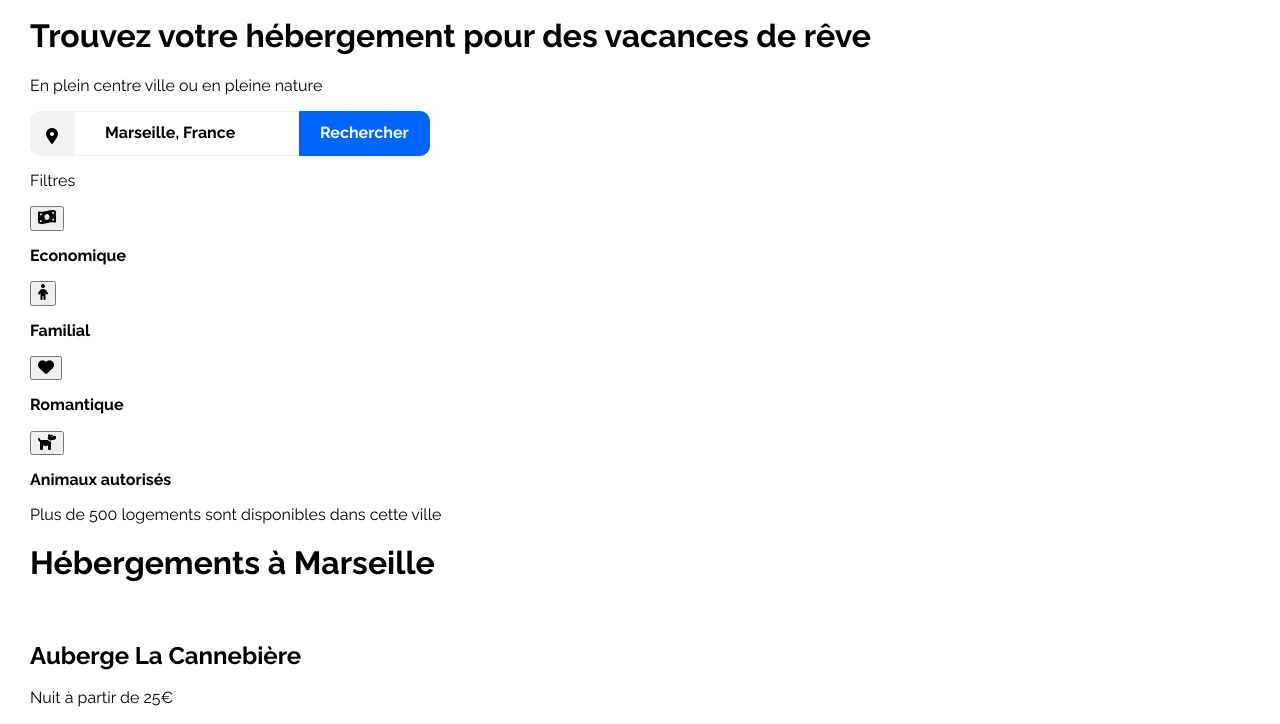
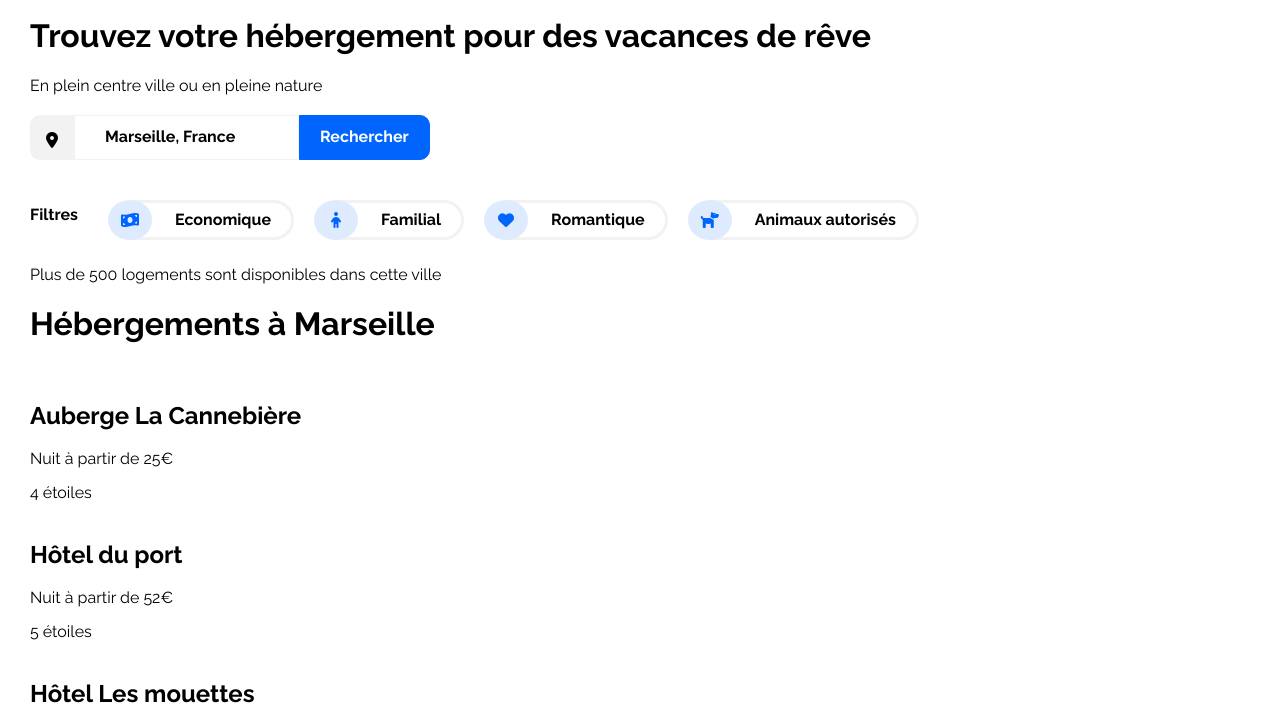
Before and after one commit to enimad/Booki, a plain HTML site: page index.html in a window 1280 px wide. Shown: the part 69-793 px from the top of the page. Drawn offline with Linux system fonts and the light colour scheme.

Commit message:
ajout des filtres

```diff
--- a/css/style.css
+++ b/css/style.css
@@ -26,6 +26,10 @@ a {
 	color: black;
 }
 
+.recherche {
+	margin-top: 20px;
+}
+
 .icon-map {
 	display: flex;
 	flex: 0 0 auto;
@@ -47,8 +51,56 @@ a {
 	font-weight: bold;
 }
 
-.filtres p {
+.section-filtres {
+	margin-top: 30px;
+}
+
+#filtres {
 	font-weight: bold;
+	margin-right: 30px;
+}
+
+.filtres button {
+	font-weight: bold;
+	padding: 0 20px 0px 40px;
+	border: 3px solid;
+	border-radius: 0 30px 30px 0;
+	border-color: #F2F2F2;
+	background-color: white;
+	position: relative;
+	right: 20px;
+	z-index: 1;
+	height: 40px;
+}
+
+.filtres {
+	display: flex;
+	flex-wrap: wrap;
+}
+
+.filtres div {
+	display: flex;
+	align-items: center;
+	margin: 10px 0px;
+}
+
+.filtres div:hover {
+	opacity: 0.5;
+}
+
+.filtres i {
+	display: flex;
+	flex: 0 0 auto;
+	justify-content: center;
+	align-items: center;
+	width: 44px;
+	height: 40px;
+	background-color: #DEEBFF;
+	border: none;
+	border-radius: 100%;
+	color: #0065FC;
+	position: relative;
+	z-index: 2;
 }
 
 @media all and (min-width: 768px)
@@ -113,6 +165,10 @@ a {
 	.button-icon {
 		display: none;
 	}
+
+	.section-filtres {
+	display: flex;
+}
 
 }
 
@@ -204,4 +260,5 @@ a {
 	.button-txt {
 		display: none;
 	}
+
 }
--- a/index.html
+++ b/index.html
@@ -47,24 +47,24 @@
 					</p>
 				</form>
 			</div>
-			<div>
-				<p>Filtres</p>
+			<div class="section-filtres">
+				<p id="filtres"> Filtres</p>
 				<div class="filtres">
-					<div class="filtre-eco">
-						<button class="eco-icon"><span class="fas fa-money-bill-wave"></span></button>
-						<p>Economique</p>
+					<div>
+						<i class="fas fa-money-bill-wave"></i>
+						<button>Economique</button>
 					</div>
 					<div>
-						<button class="fam-icon"><span class="fas fa-child"></span></button>
-						<p>Familial</p>
+						<i class="fas fa-child"></i>
+						<button>Familial</button>
 					</div>
 					<div>
-						<button class="rom-icon"><span class="fas fa-heart"></span></button>
-						<p>Romantique</p>
+						<i class="fas fa-heart"></i>
+						<button>Romantique</button>
 					</div>
 					<div>
-						<button class="ani-icon"><span class="fas fa-dog"></span></button>
-						<p>Animaux autorisés</p>
+						<i class="fas fa-dog"></i>
+						<button>Animaux autorisés</button>
 					</div>
 				</div>
 			</div>
```
